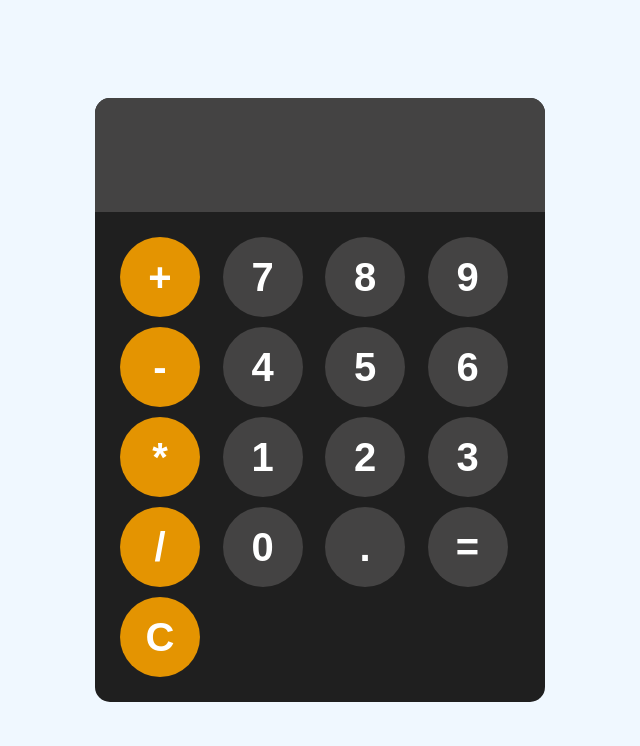
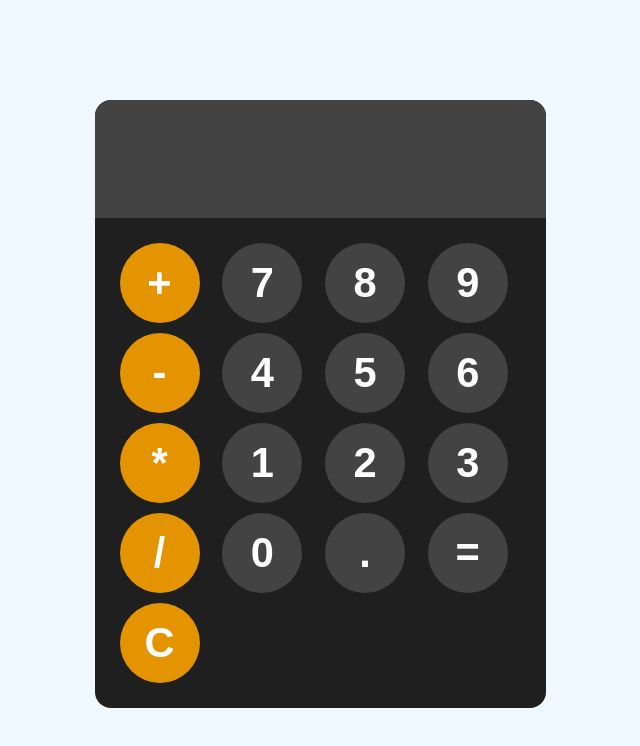
Before and after one commit to nagasaiparaksh/calculator-js, a plain HTML site: page index.html in a window 1280 px wide. Shown: the whole page, without its empty margins (320-960 px from the left). Drawn offline with Linux system fonts and the light colour scheme.

Commit message:
Update style.css

```diff
--- a/style.css
+++ b/style.css
@@ -3,7 +3,7 @@ body{
     display: flex;
     justify-content: center;
     align-items: center;
-    height: 100vh;
+    height: 101vh;
     background-color: aliceblue;
 }
 
@@ -11,8 +11,8 @@ body{
 #calculator{
     font-family: Arial, Helvetica, sans-serif;
     background-color: rgb(31, 31, 31);
-    border-radius: 15px;
-    max-width: 450px;
+    border-radius: 16px;
+    max-width: 451px;
     overflow: hidden;
 }
 
@@ -30,14 +30,14 @@ button{
     border: none;
     background-color: rgb(68, 67, 67);
     color: white;
-    font-size: 2.5rem;
+    font-size: 2.6rem;
     font-weight: bold;
     cursor: pointer;
 }
 
 #display{
     width: 100%;
-    padding: 20px;
+    padding: 22px;
     font-size: 4rem;
     text-align: left;
     border: none;
```
